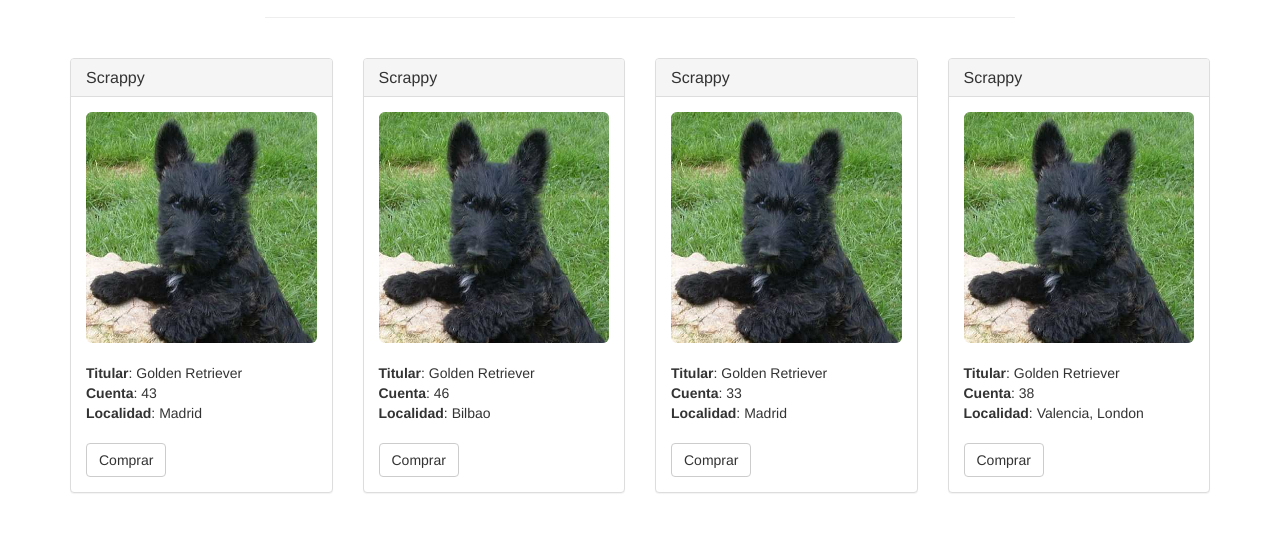
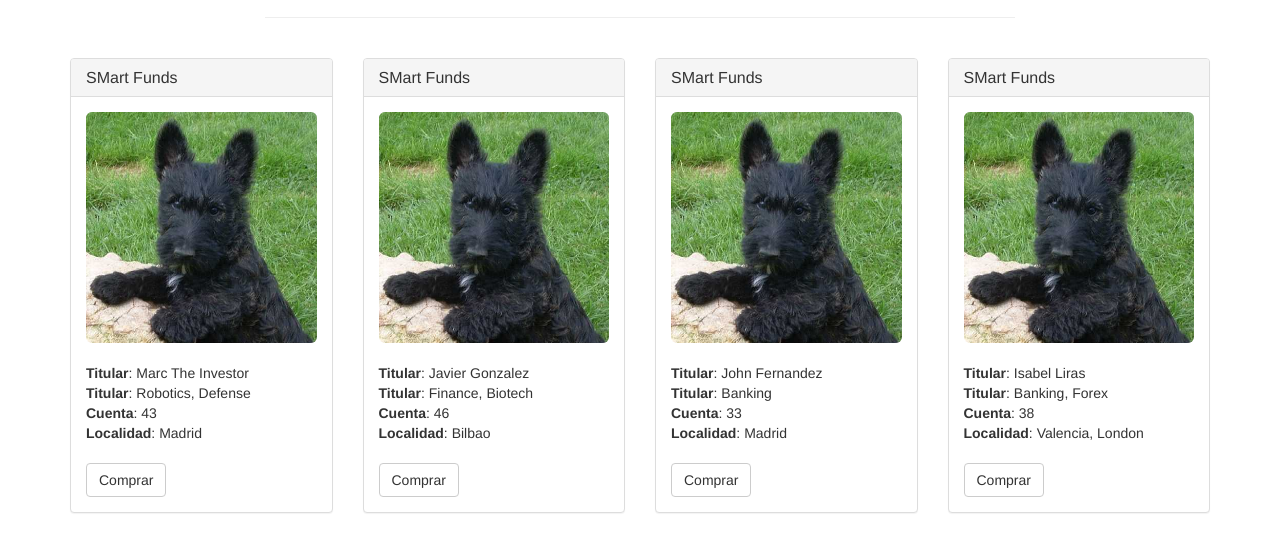
Before and after one commit to descenfund/blockinvest, a website: page src/index.html in a window 1280 px wide. Shown: the part 63-614 px from the top of the page. Drawn offline with nearby package versions, Linux system fonts and the light colour scheme; files whose address does not match are found by name.

Commit message:
cosillas

```diff
--- a/src/index.html
+++ b/src/index.html
@@ -36,12 +36,13 @@
       <div class="col-sm-6 col-md-4 col-lg-3">
         <div class="panel panel-default panel-pet">
           <div class="panel-heading">
-            <h3 class="panel-title">Scrappy</h3>
+            <h3 class="panel-title">SMart Funds</h3>
           </div>
           <div class="panel-body">
             <img alt="140x140" data-src="holder.js/140x140" class="img-rounded img-center" style="width: 100%;" src="https://animalso.com/wp-content/uploads/2017/01/Golden-Retriever_6.jpg" data-holder-rendered="true">
             <br/><br/>
             <strong>Titular</strong>: <span class="pet-breed">Golden Retriever</span><br/>
+            <strong>Titular</strong>: <span class="pet-account">Golden Retriever</span><br/>
             <strong>Cuenta</strong>: <span class="pet-age">32145-67890-56743-90213-34589</span><br/>
             <strong>Localidad</strong>: <span class="pet-location">Madrid</span><br/><br/>
             <button class="btn btn-default btn-adopt" type="button" data-id="0">Comprar</button>
--- a/src/js/app.js
+++ b/src/js/app.js
@@ -11,7 +11,8 @@ App = {
       for (i = 0; i < data.length; i ++) {
         petTemplate.find('.panel-title').text(data[i].name);
         petTemplate.find('img').attr('src', data[i].picture);
-        petTemplate.find('.pet-breed').text(data[i].breed);
+        petTemplate.find('.pet-breed').text(data[i].owner);
+        petTemplate.find('.pet-account').text(data[i].account);
         petTemplate.find('.pet-age').text(data[i].age);
         petTemplate.find('.pet-location').text(data[i].location);
         petTemplate.find('.btn-adopt').attr('data-id', data[i].id);
```
